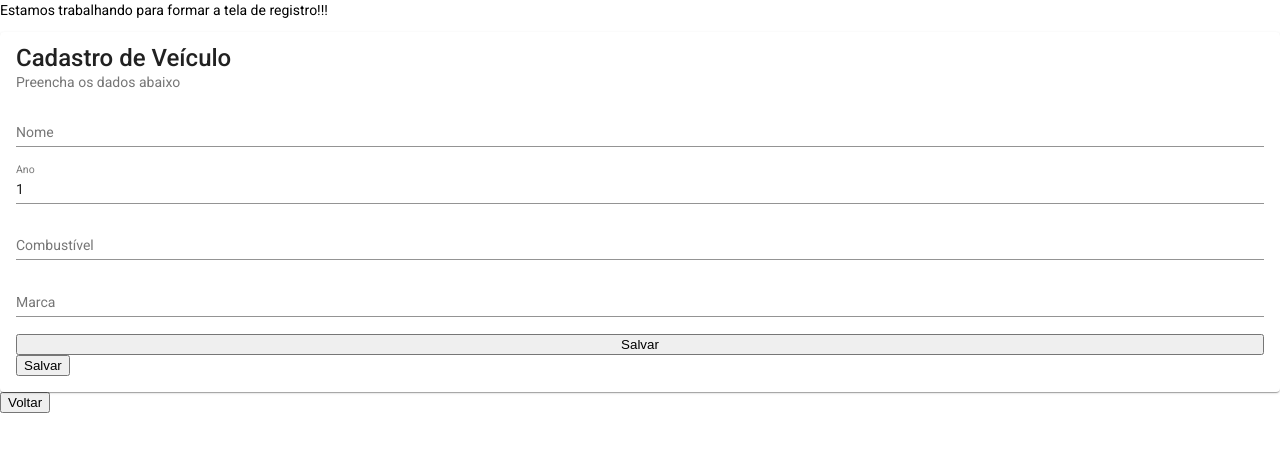
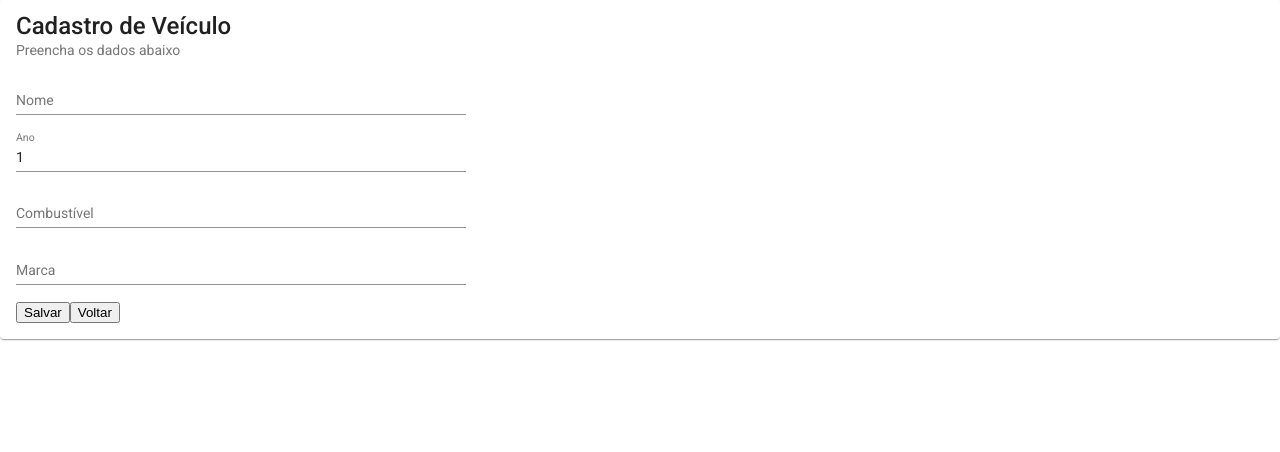
Before and after one commit to ocassioteles/projectalpha, an Angular app: page /Registration in a window 1280 px wide. Shown: the top 452 px of the page. Built offline with nearby package versions, Linux system fonts and the light colour scheme.

Commit message:
botao salvar mexido

```diff
--- a/src/app/views/list/list.component.html
+++ b/src/app/views/list/list.component.html
@@ -1,5 +1,3 @@
-<p>Já já teremos nossa lista de carros!!!</p>
-
 <p>Veículos cadastrados</p>
   <mat-card *ngFor="">
     <mat-card-title>Lista de veículos</mat-card-title>
--- a/src/app/views/registration/registration.component.html
+++ b/src/app/views/registration/registration.component.html
@@ -1,5 +1,3 @@
-<p>Estamos trabalhando para formar a tela de registro!!!</p>
-
 <mat-card>
     <mat-card-title>Cadastro de Veículo</mat-card-title>
     <mat-card-subtitle>Preencha os dados abaixo</mat-card-subtitle>
@@ -16,11 +14,9 @@
             <mat-form-field>
                 <input matInput placeholder="Marca" formControlName="marca">
             </mat-form-field>
-            <input type="submit" class="btn btn-primary mt-4" value="Salvar">
+            <div button>
+                <input type="submit" class="btn btn-primary mt-4" value="Salvar">
+            <button (click)="goToHome()">Voltar</button>
+            </div>
         </form>
-        <button mat-raised-button color="primary">Salvar</button>
   </mat-card>
-
-
-
-<button (click)="goToHome()">Voltar</button>
--- a/src/app/views/registration/registration.component.scss
+++ b/src/app/views/registration/registration.component.scss
@@ -1,4 +1,5 @@
 form {
     display: flex;
     flex-direction: column;
+    width: 450px;
 }
```
